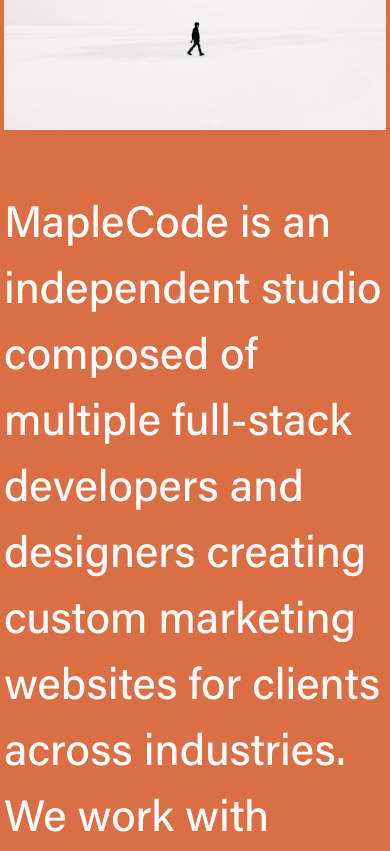
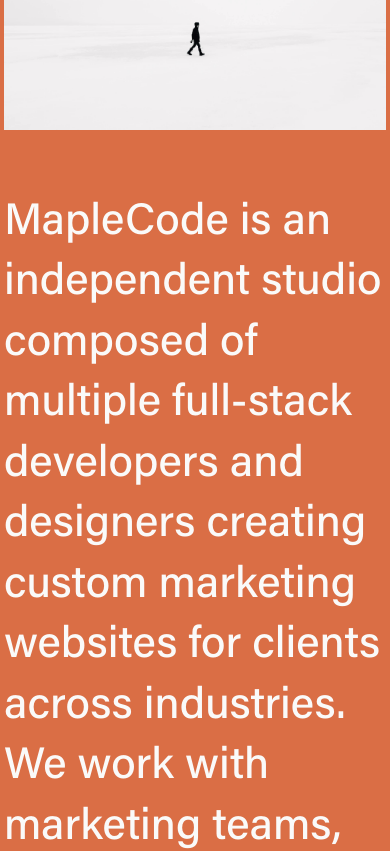
Before and after one commit to castrolem/maplecode, a Next.js app: page / in a window 390 px wide. Shown: the part 3160-4011 px from the top of the page. Built offline with nearby package versions, Linux system fonts and the light colour scheme.

Commit message:
styles: made the footer text on mobile more snug

```diff
--- a/components/footer.tsx
+++ b/components/footer.tsx
@@ -3,7 +3,7 @@
 const Footer = () => {
   return (
     <div className="min-h-48 border-t-stone-300">
-      <h3 className="mb-16 block pb-0 pt-16 text-6xl text-stone-50">
+      <h3 className="mb-16 block pb-0 pt-16 text-6xl leading-snug text-stone-50 lg:leading-normal">
         MapleCode is an independent studio composed of multiple full-stack
         developers and designers creating custom marketing websites for clients
         across industries. We work with marketing teams, brand designers, and
```
